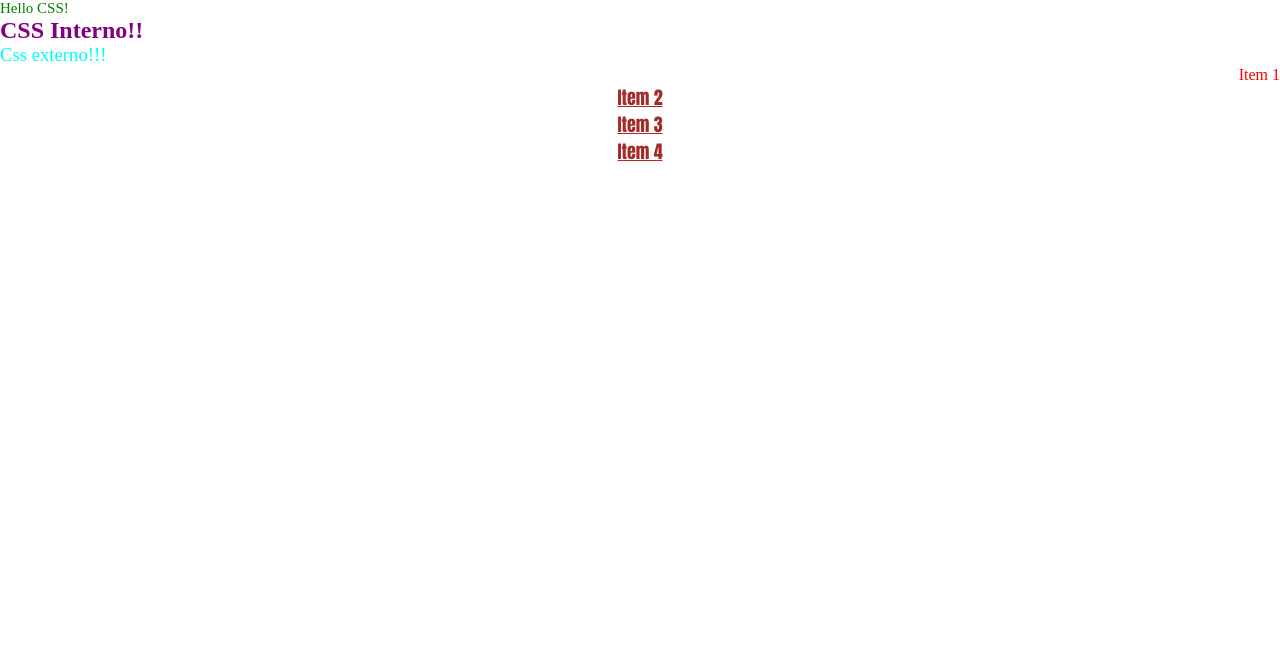
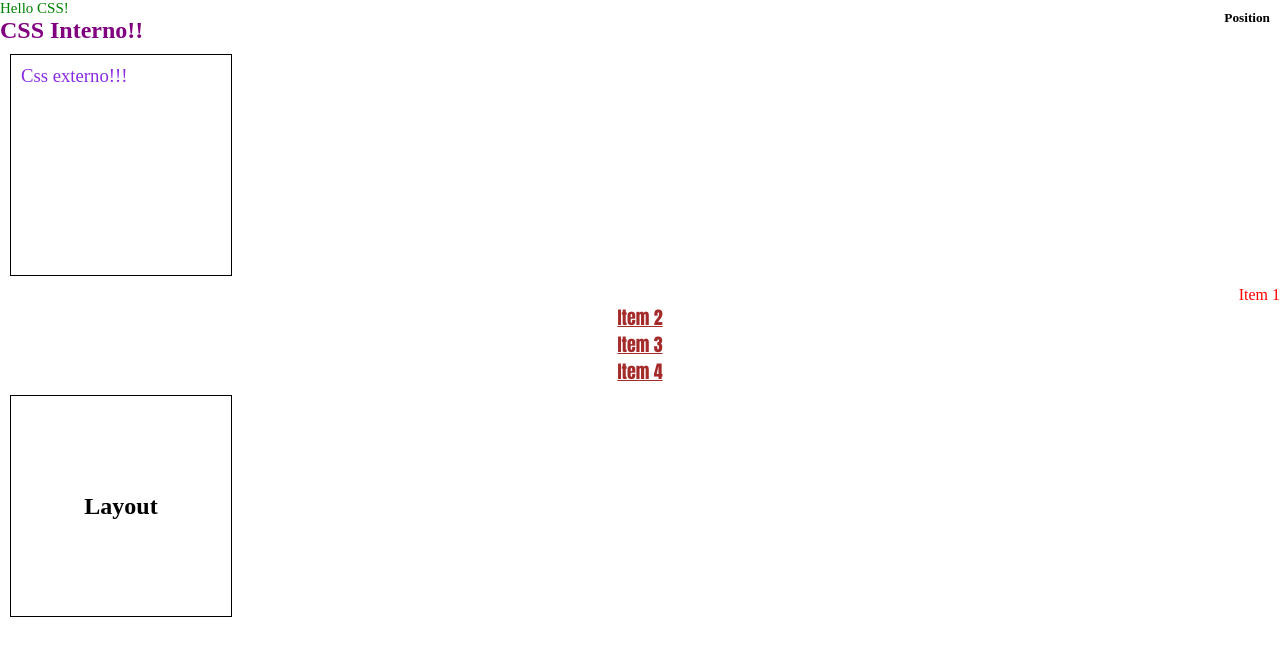
Before and after one commit to MikeLidner/Desenvolvimento-de-sistemas, a plain HTML site: page HTML/Aula2/css.html in a window 1280 px wide. Drawn offline with Linux system fonts and the light colour scheme.

Commit message:
atualização da ultima aula

```diff
--- a/HTML/Aula2/css.html
+++ b/HTML/Aula2/css.html
@@ -22,7 +22,7 @@
         CSS Interno!!
     </h2>
 
-    <h3 style="color: aqua;">
+    <h3 class="box">
         Css externo!!!
     </h3>
 
@@ -41,5 +41,15 @@
         <h4 class="texto">
             Item 4
         </h4>
+
+        <section class="box position">
+            <h1>
+                Layout
+            </h1>
+        </section>
+
+        <h5 class="position2">
+            Position
+        </h5>
 </body>
 </html>
--- a/HTML/Aula2/style.css
+++ b/HTML/Aula2/style.css
@@ -5,7 +5,7 @@
 
 /* Seletor de Elemento */
 h3{
-    color: yellow;
+    color: blueviolet;
     font-weight: 100;
 }
 
@@ -31,3 +31,31 @@ h3{
         font-size: medium;
         text-align: end;
     }
+
+    .box{
+        /* define a largura */
+        width: 200px;
+        /* define a altura */
+        height: 200px;
+        /* Define o espaço externo - margem */
+        margin: 10px;
+        /* Define o espaço interno */
+        padding: 10px;
+        /* Define a borda */
+        border: 1px solid black;
+    }
+
+    .position{
+        /* A forma de posicionamento */
+        display: flex;
+        /* Posicionar venticalmente */
+        align-items: center;
+        /* Psocionar horizontalmente */
+        justify-content: center;
+    }
+
+    .position2{
+        position: absolute;
+        top: 10px;
+        right: 10px;
+    }
```
